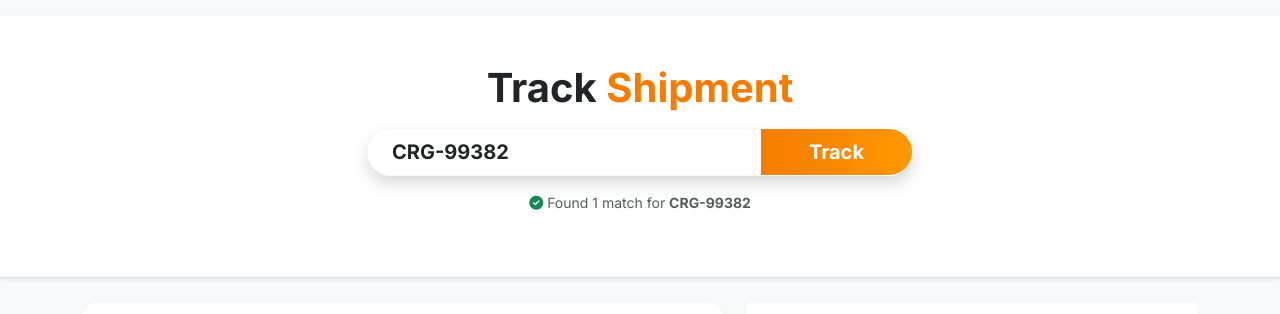
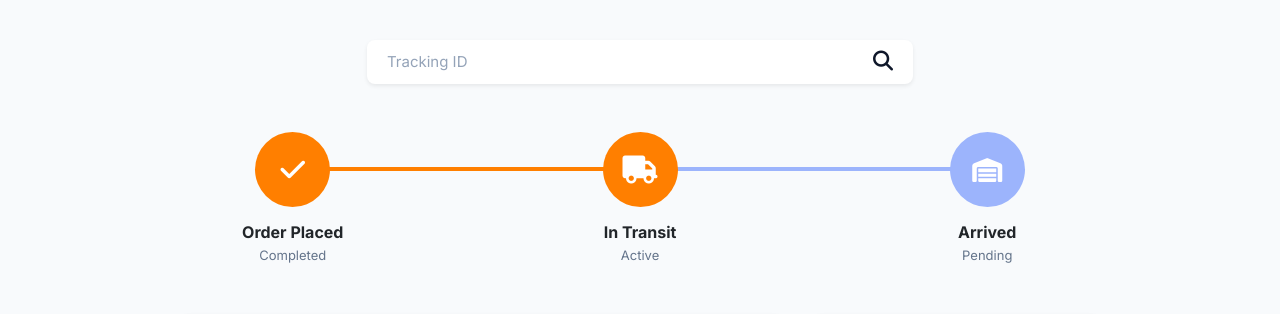
Before and after one commit to riyakko/CargoConnect, a PHP site: page /track.php in a window 1280 px wide. Shown: the part 79-393 px from the top of the page. Run offline with PHP 8.4, Linux system fonts and the light colour scheme.

Commit message:
Update tracking page UI to match design mock

```diff
--- a/track.php
+++ b/track.php
@@ -1,102 +1,128 @@
 <?php include 'includes/header.php'; ?>
 
-<main class="flex-grow-1 bg-light pb-5 pt-3">
-    <!-- Header Hero for Tracking -->
-    <div class="py-5 bg-white mb-4 border-bottom shadow-sm">
-        <div class="container text-center">
-            <h1 class="fw-bolder text-dark mb-3">Track <span class="text-orange">Shipment</span></h1>
-            <div class="row justify-content-center">
+<main class="flex-grow-1 bg-light pb-5 pt-4" style="background-color: #f8fafc !important;">
+    <div class="container mb-5">
+
+        <!-- Search Bar -->
+        <div class="row justify-content-center mb-5 mt-3">
             <div class="col-md-8 col-lg-6">
-                    <form action="track.php" method="GET" class="input-group input-group-lg shadow rounded-pill overflow-hidden border border-light">
-                        <input type="text" name="id" class="form-control border-0 ps-4 bg-white text-dark fw-bold focus-ring focus-ring-light" placeholder="Track num e.g. CRG-99382" value="CRG-99382">
-                        <button class="btn btn-primary px-4 px-md-5 fw-bold text-white shadow-none" style="background: linear-gradient(90deg, #f57c00, #ff9800); border:none;" type="submit">Track</button>
-                    </form>
-                    <p class="text-muted small mt-3"><i class="fa-solid fa-circle-check text-success me-1"></i>Found 1 match for <strong>CRG-99382</strong></p>
+                <div class="bg-white p-1 d-flex align-items-center shadow-sm" style="border-radius: 8px;">
+                    <input type="text" class="form-control border-0 shadow-none px-3 text-muted" placeholder="Tracking ID" style="background: transparent; font-size: 15px;">
+                    <button class="btn border-0 shadow-none text-dark pe-3"><i class="fa-solid fa-magnifying-glass fs-5" style="color: #0f172a;"></i></button>
+                </div>
+            </div>
+        </div>
+
+        <!-- Progress Tracker -->
+        <div class="row justify-content-center mb-5 mt-4">
+            <div class="col-lg-10">
+                <!-- Wrapper for stepper -->
+                <div class="position-relative w-75 mx-auto">
+                    <!-- Connection Lines -->
+                    <div class="position-absolute w-100" style="top: 35px; left: 0; z-index: 1;">
+                        <div class="d-flex w-100">
+                            <!-- Line 1 to 2 -->
+                            <div style="height: 4px; width: 50%; background-color: #ff7f00;"></div>
+                            <!-- Line 2 to 3 -->
+                            <div style="height: 4px; width: 50%; background-color: #9cb4fc;"></div>
+                        </div>
+                    </div>
+
+                    <div class="d-flex justify-content-between position-relative" style="z-index: 2;">
+                        <!-- Step 1 -->
+                        <div class="d-flex flex-column align-items-center text-center" style="width: 120px; margin-left: -60px;">
+                            <div class="rounded-circle d-flex align-items-center justify-content-center text-white mb-3" style="width: 75px; height: 75px; background-color: #ff7f00;">
+                                <i class="fa-solid fa-check fs-3"></i>
+                            </div>
+                            <h6 class="fw-bold mb-0 text-dark">Order Placed</h6>
+                            <small class="text-muted mt-1" style="font-size: 13px;">Completed</small>
+                        </div>
+
+                        <!-- Step 2 -->
+                        <div class="d-flex flex-column align-items-center text-center" style="width: 120px;">
+                            <div class="rounded-circle d-flex align-items-center justify-content-center text-white mb-3" style="width: 75px; height: 75px; background-color: #ff7f00;">
+                                <i class="fa-solid fa-truck fs-3"></i>
+                            </div>
+                            <h6 class="fw-bold mb-0 text-dark">In Transit</h6>
+                            <small class="text-muted mt-1" style="font-size: 13px;">Active</small>
+                        </div>
+
+                        <!-- Step 3 -->
+                        <div class="d-flex flex-column align-items-center text-center" style="width: 120px; margin-right: -60px;">
+                            <div class="rounded-circle d-flex align-items-center justify-content-center text-white mb-3" style="width: 75px; height: 75px; background-color: #9cb4fc;">
+                                <i class="fa-solid fa-warehouse fs-4"></i>
+                            </div>
+                            <h6 class="fw-bold mb-0 text-dark">Arrived</h6>
+                            <small class="text-muted mt-1" style="font-size: 13px;">Pending</small>
+                        </div>
                     </div>
                 </div>
             </div>
         </div>
 
-    <div class="container">
-        <div class="row g-4 justify-content-center">
-
-            <!-- Map Placeholder -->
-            <div class="col-lg-7">
-                <div class="card border-0 shadow-sm rounded-4 h-100 overflow-hidden">
-                    <div class="card-header bg-white border-0 py-3">
-                        <h6 class="fw-bold text-dark mb-0"><i class="fa-solid fa-map-location-dot text-blue me-2"></i>Live Location</h6>
+        <!-- Details & Map -->
+        <div class="row justify-content-center">
+            <div class="col-lg-10">
+                <div class="row g-4">
+                    <!-- Map Card -->
+                    <div class="col-md-8">
+                        <div class="card bg-white border-0 shadow-sm h-100" style="border-radius: 12px;">
+                            <div class="card-body p-4">
+                                <h6 class="fw-bold text-dark mb-3">Current Location</h6>
+                                <div class="rounded overflow-hidden w-100 position-relative" style="height: 250px; background-color: #e2e8f0;">
+                                    <iframe width="100%" height="100%" frameborder="0" scrolling="no" marginheight="0" marginwidth="0" src="https://www.openstreetmap.org/export/embed.html?bbox=121.05%2C13.9%2C121.25%2C14.1&amp;layer=mapnik" style="border: none;"></iframe>
+                                    <div class="position-absolute" style="top:50%; left:50%; transform:translate(-50%,-100%); pointer-events: none;">
+                                        <i class="fa-solid fa-location-dot text-danger" style="font-size: 3rem; text-shadow: 0px 2px 4px rgba(0,0,0,0.3);"></i>
+                                        <div class="position-absolute bg-danger rounded-circle" style="width: 12px; height: 12px; top: 12px; left: 50%; transform: translateX(-50%); border: 3px solid white;"></div>
                                     </div>
-                    <!-- We use an image or map iframe here. Since we don't have a map api key, we make a styled div -->
-                    <div class="bg-secondary bg-opacity-10 w-100 h-100 position-relative d-flex align-items-center justify-content-center" style="min-height: 400px; background-image: radial-gradient(#dee2e6 1px, transparent 1px); background-size: 20px 20px;">
-                        <span class="badge bg-primary fs-6 position-absolute shadow shadow-primary shadow-lg p-3 rounded-pill" style="top:40%; left:50%; transform:translate(-50%,-50%); z-index: 2;"><i class="fa-solid fa-ship me-2"></i>In Transit: Atlantic Ocean</span>
-                        <div class="position-absolute" style="top:40%; left:50%; width: 20px; height: 20px; background:#0d47a1; border-radius:50%; transform:translate(-50%,-50%); animation: pulse 2s infinite;"></div>
+                                </div>
                             </div>
                         </div>
                     </div>
 
-            <!-- Timeline -->
-            <div class="col-lg-5">
-                <div class="card border-0 shadow-sm rounded-4 h-100">
-                    <div class="card-header bg-white border-0 py-3 px-4 d-flex justify-content-between align-items-center">
-                        <h6 class="fw-bold text-dark mb-0"><i class="fa-solid fa-list-ul text-orange me-2"></i>Status History</h6>
-                        <span class="badge bg-primary bg-opacity-10 text-primary border border-primary border-opacity-25 rounded-pill">In Transit</span>
+                    <!-- Details Card -->
+                    <div class="col-md-4">
+                        <div class="card bg-white border-0 shadow-sm h-100" style="border-radius: 12px;">
+                            <div class="card-body p-4 d-flex flex-column justify-content-between">
+                                <div>
+                                    <h6 class="fw-bold text-dark mb-4">Shipment Details</h6>
+
+                                    <div class="mb-3">
+                                        <small class="text-muted d-block mb-1" style="font-size: 13px;">Origin</small>
+                                        <span class="text-dark fw-medium" style="font-size: 15px;">Manila</span>
                                     </div>
-                    <div class="card-body px-4 py-4 overflow-auto" style="max-height: 450px;">
-
-                        <div class="timeline">
-                            <!-- Step 1 -->
-                            <div class="timeline-item d-flex mb-4 position-relative">
-                                <div class="timeline-icon bg-blue text-white rounded-circle d-flex align-items-center justify-content-center flex-shrink-0 shadow-sm" style="width: 40px; height: 40px; z-index: 2;">
-                                    <i class="fa-solid fa-ship"></i>
+                                    <div class="mb-3">
+                                        <small class="text-muted d-block mb-1" style="font-size: 13px;">Destination</small>
+                                        <span class="text-dark fw-medium" style="font-size: 15px;">Batangas</span>
                                     </div>
-                                <div class="timeline-content ms-3 pb-3 border-bottom w-100">
-                                    <h6 class="fw-bold text-dark mb-1">Departed Port of Origin</h6>
-                                    <p class="text-muted small mb-1">Rotterdam, Netherlands (NLRTM)</p>
-                                    <span class="badge bg-light text-dark shadow-sm">Oct 24, 08:30 AM</span>
+                                    <div class="mb-3">
+                                        <small class="text-muted d-block mb-1" style="font-size: 13px;">Carrier</small>
+                                        <span class="text-dark fw-medium" style="font-size: 15px;">LBC</span>
                                     </div>
-                                <div class="timeline-line bg-secondary bg-opacity-25 position-absolute" style="width: 2px; height: 100%; left: 19px; top: 40px;"></div>
                                 </div>
-
-                            <!-- Step 2 -->
-                            <div class="timeline-item d-flex mb-4 position-relative">
-                                <div class="timeline-icon bg-success text-white rounded-circle d-flex align-items-center justify-content-center flex-shrink-0 shadow-sm" style="width: 40px; height: 40px; z-index: 2;">
-                                    <i class="fa-solid fa-boxes-packing"></i>
+                                <div class="mt-2">
+                                    <small class="text-muted d-block mb-1" style="font-size: 13px;">Estimated Delivery</small>
+                                    <span class="text-dark fw-medium" style="font-size: 15px;">April 6, 2026</span>
                                 </div>
-                                <div class="timeline-content ms-3 pb-3 border-bottom w-100">
-                                    <h6 class="fw-bold text-dark mb-1">Customs Cleared</h6>
-                                    <p class="text-muted small mb-1">Rotterdam Customs Authority</p>
-                                    <span class="badge bg-light text-dark shadow-sm">Oct 23, 14:15 PM</span>
                             </div>
-                                <div class="timeline-line bg-secondary bg-opacity-25 position-absolute" style="width: 2px; height: 100%; left: 19px; top: 40px;"></div>
                         </div>
-
-                            <!-- Step 3 -->
-                            <div class="timeline-item d-flex position-relative">
-                                <div class="timeline-icon bg-secondary text-white rounded-circle d-flex align-items-center justify-content-center flex-shrink-0 shadow-sm" style="width: 40px; height: 40px; z-index: 2;">
-                                    <i class="fa-solid fa-file-signature"></i>
                     </div>
-                                <div class="timeline-content ms-3 w-100">
-                                    <h6 class="fw-bold text-dark mb-1">Booking Confirmed</h6>
-                                    <p class="text-muted small mb-1">Online Portal</p>
-                                    <span class="badge bg-light text-dark shadow-sm">Oct 22, 09:00 AM</span>
                 </div>
             </div>
         </div>
 
     </div>
-                </div>
-            </div>
+</main>
 
-        </div>
-    </div>
-</main>
 <style>
-    .bg-blue { background-color: #0d47a1 !important; }
-    .text-blue { color: #0d47a1 !important; }
-    @keyframes pulse {
-        0% { box-shadow: 0 0 0 0 rgba(13, 71, 161, 0.4); }
-        70% { box-shadow: 0 0 0 20px rgba(13, 71, 161, 0); }
-        100% { box-shadow: 0 0 0 0 rgba(13, 71, 161, 0); }
+    body {
+        background-color: #f8fafc;
+    }
+    input::placeholder {
+        color: #94a3b8 !important;
+    }
+    .text-muted {
+        color: #64748b !important;
     }
 </style>
 
```
Lines whose indentation alone changed are shown as unchanged.
